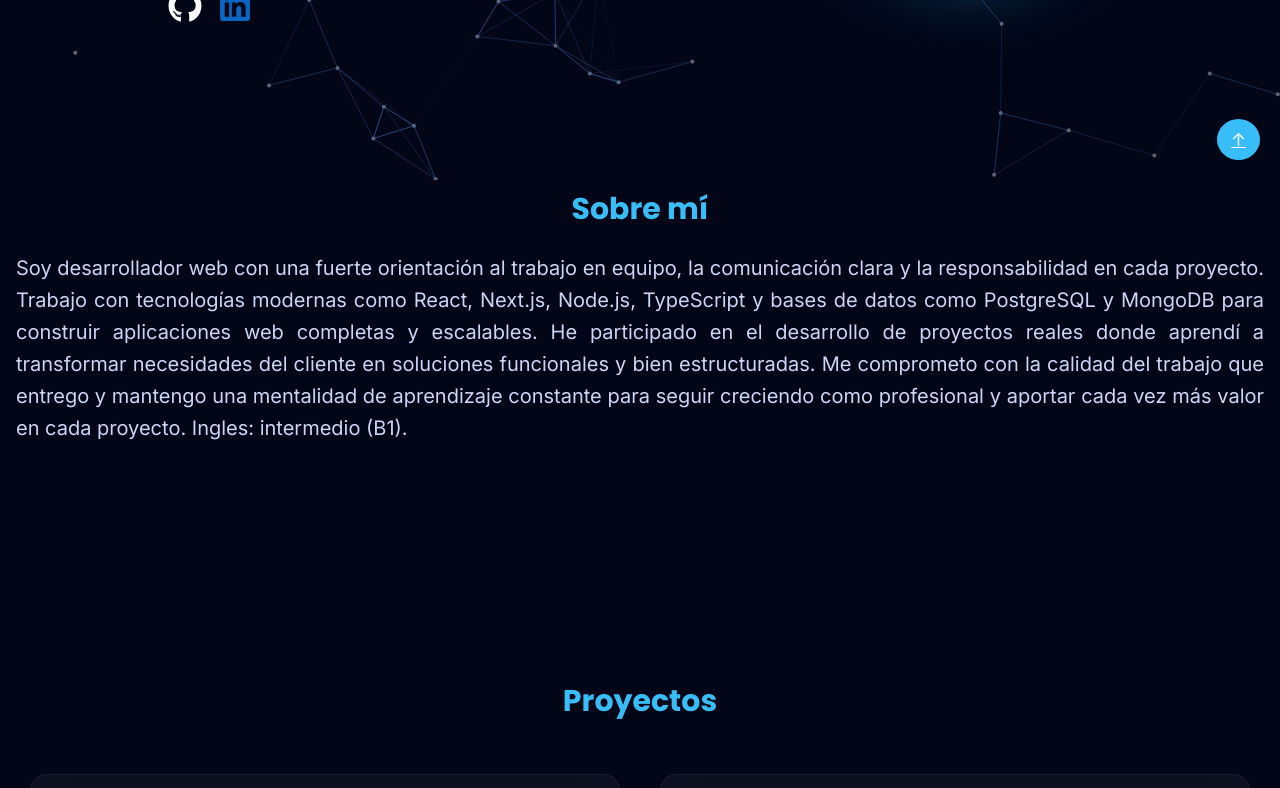
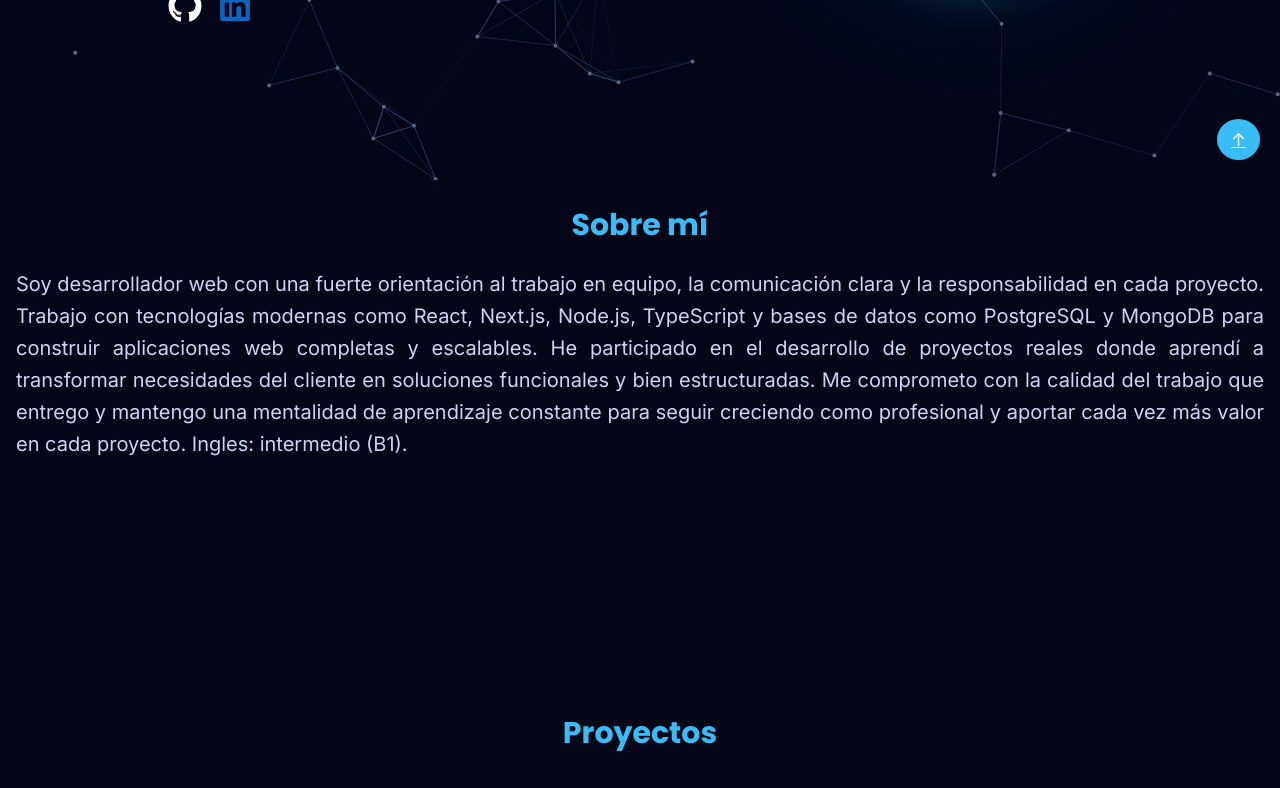
Before and after one commit to Orlando3486/orlando-zarraga-portfolio, a Next.js app in the folder front/: page / in a window 1280 px wide. Shown: the part 620-1408 px from the top of the page. Built offline with nearby package versions, Linux system fonts and the light colour scheme.

Commit message:
ajuste en el padding de la sección About; se incrementó el padding para mejorar la presentación

```diff
--- a/front/styles/about.css
+++ b/front/styles/about.css
@@ -2,7 +2,7 @@
   min-height: 50vh;
   max-width: 1250px;
   margin: auto;
-  padding: 2rem 1rem;
+  padding: 3rem 1rem;
 }
 
 .section-about h2 {
```
